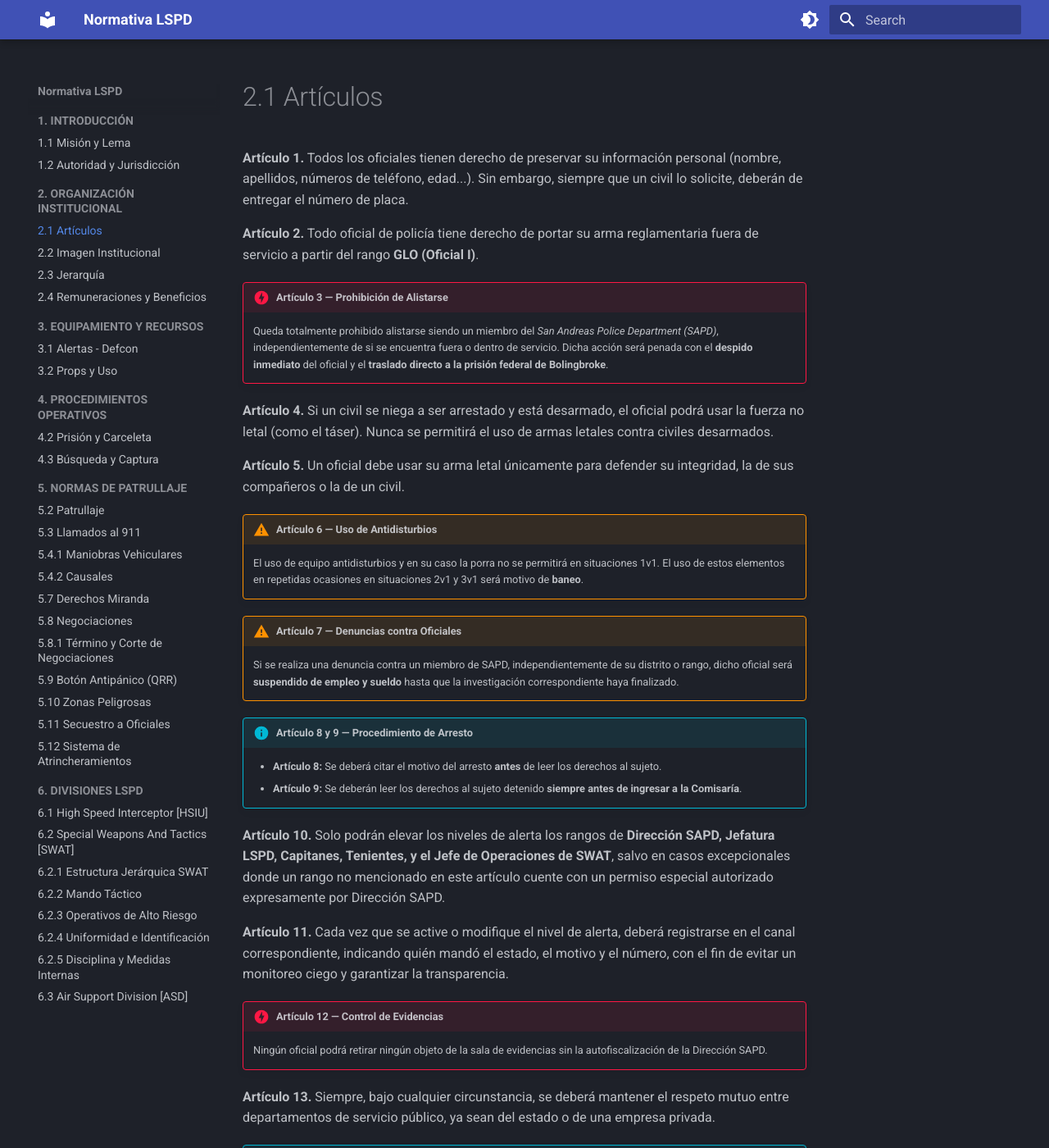
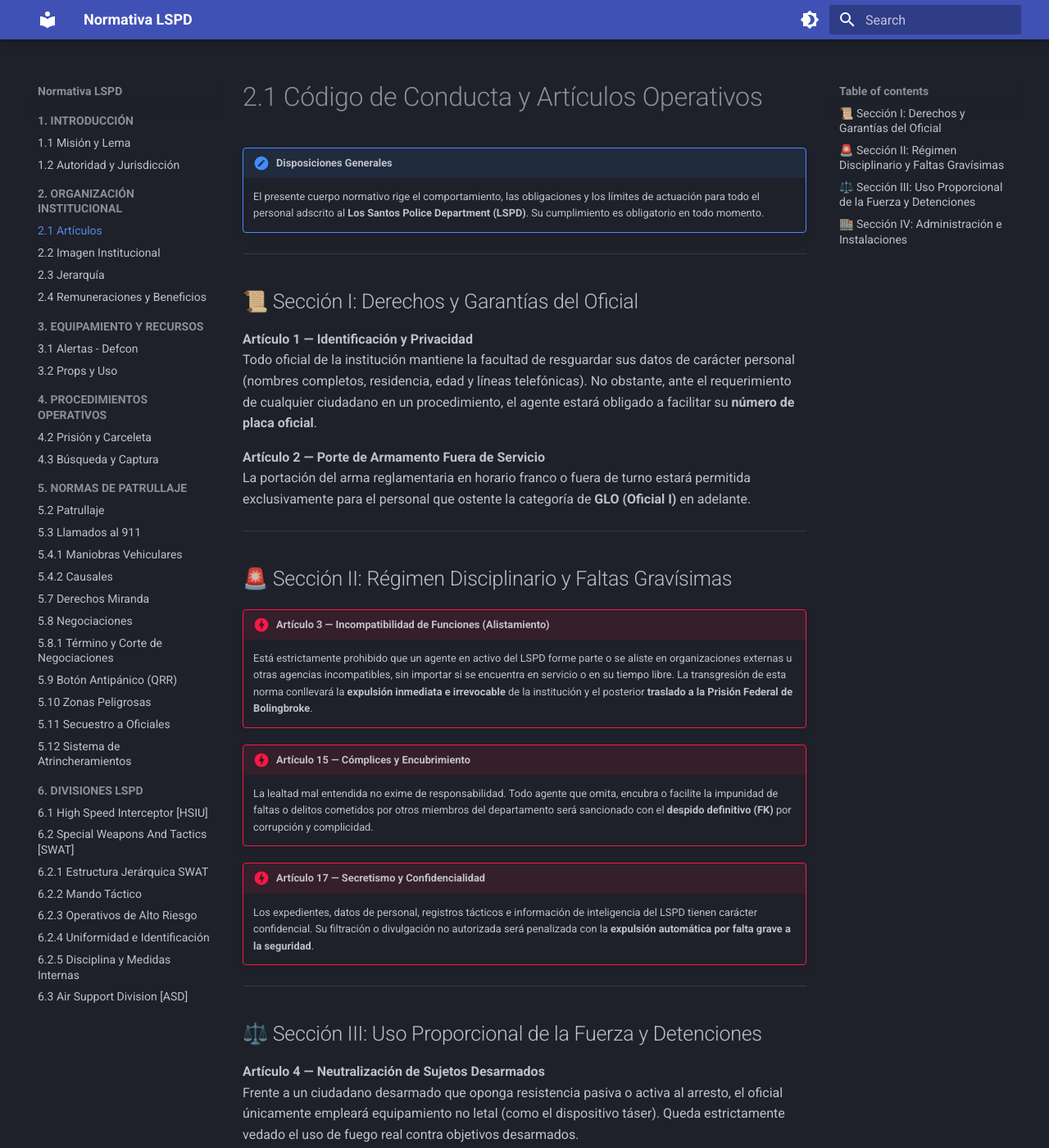
Before and after one commit to normativa-lspd-infinity-rp/Normativa-LSPD, an MkDocs documentation site: the page built from docs/organizacion/articulos.md, in a window 1280 px wide and 1400 px high. Shown: the whole window at 82% size. Built offline with MkDocs 1.6.1 and Material for MkDocs 9.7.7, drawn with Linux system fonts in a browser that asks for light colours; some of the changed text lies outside the part shown.

Commit message:
Update articulos.md

```diff
--- a/docs/organizacion/articulos.md
+++ b/docs/organizacion/articulos.md
@@ -1,47 +1,69 @@
-# 2.1 Artículos
+# 2.1 Código de Conducta y Artículos Operativos
 
-**Artículo 1.** Todos los oficiales tienen derecho de preservar su información personal (nombre, apellidos, números de teléfono, edad...). Sin embargo, siempre que un civil lo solicite, deberán de entregar el número de placa.
+!!! note "Disposiciones Generales"
+    El presente cuerpo normativo rige el comportamiento, las obligaciones y los límites de actuación para todo el personal adscrito al **Los Santos Police Department (LSPD)**. Su cumplimiento es obligatorio en todo momento.
 
-**Artículo 2.** Todo oficial de policía tiene derecho de portar su arma reglamentaria fuera de servicio a partir del rango **GLO (Oficial I)**.
+---
 
-!!! danger "Artículo 3 — Prohibición de Alistarse"
-    Queda totalmente prohibido alistarse siendo un miembro del *San Andreas Police Department (SAPD)*, independientemente de si se encuentra fuera o dentro de servicio. Dicha acción será penada con el **despido inmediato** del oficial y el **traslado directo a la prisión federal de Bolingbroke**.
+## 📜 Sección I: Derechos y Garantías del Oficial
 
-**Artículo 4.** Si un civil se niega a ser arrestado y está desarmado, el oficial podrá usar la fuerza no letal (como el táser). Nunca se permitirá el uso de armas letales contra civiles desarmados.
+**Artículo 1 — Identificación y Privacidad**
+Todo oficial de la institución mantiene la facultad de resguardar sus datos de carácter personal (nombres completos, residencia, edad y líneas telefónicas). No obstante, ante el requerimiento de cualquier ciudadano en un procedimiento, el agente estará obligado a facilitar su **número de placa oficial**.
 
-**Artículo 5.** Un oficial debe usar su arma letal únicamente para defender su integridad, la de sus compañeros o la de un civil.
+**Artículo 2 — Porte de Armamento Fuera de Servicio**
+La portación del arma reglamentaria en horario franco o fuera de turno estará permitida exclusivamente para el personal que ostente la categoría de **GLO (Oficial I)** en adelante.
 
-!!! warning "Artículo 6 — Uso de Antidisturbios"
-    El uso de equipo antidisturbios y en su caso la porra no se permitirá en situaciones 1v1. El uso de estos elementos en repetidas ocasiones en situaciones 2v1 y 3v1 será motivo de **baneo**.
+---
 
-!!! warning "Artículo 7 — Denuncias contra Oficiales"
-    Si se realiza una denuncia contra un miembro de SAPD, independientemente de su distrito o rango, dicho oficial será **suspendido de empleo y sueldo** hasta que la investigación correspondiente haya finalizado.
+## 🚨 Sección II: Régimen Disciplinario y Faltas Gravísimas
 
-!!! info "Artículo 8 y 9 — Procedimiento de Arresto"
-    * **Artículo 8:** Se deberá citar el motivo del arresto **antes** de leer los derechos al sujeto.
-    * **Artículo 9:** Se deberán leer los derechos al sujeto detenido **siempre antes de ingresar a la Comisaría**.
+!!! danger "Artículo 3 — Incompatibilidad de Funciones (Alistamiento)"
+    Está estrictamente prohibido que un agente en activo del LSPD forme parte o se aliste en organizaciones externas u otras agencias incompatibles, sin importar si se encuentra en servicio o en su tiempo libre. La transgresión de esta norma conllevará la **expulsión inmediata e irrevocable** de la institución y el posterior **traslado a la Prisión Federal de Bolingbroke**.
 
-**Artículo 10.** Solo podrán elevar los niveles de alerta los rangos de **Dirección SAPD, Jefatura LSPD, Capitanes, Tenientes, y el Jefe de Operaciones de SWAT**, salvo en casos excepcionales donde un rango no mencionado en este artículo cuente con un permiso especial autorizado expresamente por Dirección SAPD.
+!!! danger "Artículo 15 — Cómplices y Encubrimiento"
+    La lealtad mal entendida no exime de responsabilidad. Todo agente que omita, encubra o facilite la impunidad de faltas o delitos cometidos por otros miembros del departamento será sancionado con el **despido definitivo (FK)** por corrupción y complicidad.
 
-**Artículo 11.** Cada vez que se active o modifique el nivel de alerta, deberá registrarse en el canal correspondiente, indicando quién mandó el estado, el motivo y el número, con el fin de evitar un monitoreo ciego y garantizar la transparencia.
+!!! danger "Artículo 17 — Secretismo y Confidencialidad"
+    Los expedientes, datos de personal, registros tácticos e información de inteligencia del LSPD tienen carácter confidencial. Su filtración o divulgación no autorizada será penalizada con la **expulsión automática por falta grave a la seguridad**.
 
-!!! danger "Artículo 12 — Control de Evidencias"
-    Ningún oficial podrá retirar ningún objeto de la sala de evidencias sin la autofiscalización de la Dirección SAPD.
+---
 
-**Artículo 13.** Siempre, bajo cualquier circunstancia, se deberá mantener el respeto mutuo entre departamentos de servicio público, ya sean del estado o de una empresa privada.
+## ⚖️ Sección III: Uso Proporcional de la Fuerza y Detenciones
 
-!!! info "Artículo 14 — Cacheo de Detenidos"
-    Todo detenido que ingrese al calabozo, ya sea en calidad de detenido o retenido, deberá ser cacheado obligatoriamente. Se le retirará cualquier arma letal y/o blanca utilizando los comandos `/me` de forma adecuada.
+**Artículo 4 — Neutralización de Sujetos Desarmados**
+Frente a un ciudadano desarmado que oponga resistencia pasiva o activa al arresto, el oficial únicamente empleará equipamiento no letal (como el dispositivo táser). Queda estrictamente vedado el uso de fuego real contra objetivos desarmados.
 
-!!! example "Ejemplo de Comandos de Cacheo"
-    * `/me le realiza un cacheo superficial buscando objetos peligrosos o ilegales`
-    * `/me le retira armas, municiones y objetos punzocortantes, guardándolos en su bolso táctico`
+**Artículo 5 — Legítima Defensa**
+El armamento de fuego convencional se utilizará única y exclusivamente en respuesta a una amenaza inminente contra la vida del propio oficial, sus compañeros o terceros.
 
-!!! danger "Artículo 15 — Encubrimiento"
-    Los oficiales que decidan encubrir las faltas o delitos de sus compañeros recibirán **FK / despido definitivo** de la institución.
+!!! warning "Artículo 6 — Normativa de Material Antidisturbios"
+    El uso de bastones tácticos o equipamiento antidisturbios se limita a la gestión de multitudes y contención controlada. Queda prohibido su empleo sistemático en enfrentamientos individuales (1v1). El abuso recurrente de estas herramientas en situaciones de ventaja numérica (2v1 o 3v1) derivará en **sanciones administrativas severas**.
 
-!!! warning "Artículo 16 — Acceso a Instalaciones"
-    Toda persona ajena a SAPD tiene estrictamente prohibido acceder a las instalaciones policiales de cualquiera de las comisarías. Únicamente podrán acceder aquellos civiles que tengan razones justificadas y cuenten con la compañía directa de un oficial de policía.
+!!! info "Artículos 8 y 9 — Garantías en el Arresto"
+    * **Lectura de Causa:** El motivo legal de la detención debe ser notificado al ciudadano **antes** de dar lectura a sus derechos.
+    * **Miranda:** La lectura formal de los derechos constitucionales debe realizarse de forma obligatoria **previo al ingreso a las dependencias de la Comisaría**.
 
-!!! danger "Artículo 17 — Confidencialidad e Información"
-    La información de todos los oficiales de la SAPD es estrictamente confidencial. Queda prohibida su filtración; quien rompa esta norma será **expulsado por corrupción con efecto inmediato**.
+!!! info "Artículo 14 — Protocolo de Celdas y Cacheo"
+    Sin excepción, toda persona que ingrese al área de calabozos (sea como detenida o retenida) deberá ser sometida a una inspección de seguridad obligatoria para el decomiso de objetos punzocortantes, sustancias ilícitas y armamento.
+
+---
+
+## 🏬 Sección IV: Administración e Instalaciones
+
+**Artículo 7 — Investigaciones Internas y Suspensiones**
+Ante una denuncia formal radicada contra un integrante del LSPD, el departamento iniciará un expediente preventivo. El oficial implicado quedará **suspendido de sus funciones y sueldo** mientras dure el proceso investigativo.
+
+**Artículo 10 — Gestión de Alertas Institucionales**
+La modificación de los niveles de alerta operativa queda reservada a la **Dirección LSPD, Jefatura, Capitanes, Tenientes y la Jefatura de SWAT**. Cualquier otro rango requerirá una autorización expresa por parte del mando superior.
+
+**Artículo 11 — Trazabilidad de Alertas**
+Cada actualización en el nivel de alerta debe ser publicada en el canal oficial correspondiente, especificando el oficial autorizante, la justificación táctica y el código asignado.
+
+!!! danger "Artículo 12 — Custodia de Cadena de Evidencias"
+    El acceso a la sala de evidencias y la extracción de cualquier elemento depositado en ella requerirá la supervisión y validación obligatoria de la Dirección LSPD.
+
+**Artículo 13 — Relaciones Interinstitucionales**
+Los agentes mantendrán un trato estrictamente profesional, decoroso y respetuoso con todos los miembros de organismos de emergencia, instituciones del estado y entidades privadas.
+
+!!! warning "Artículo 16 — Perímetro de Seguridad en Comisarías"
+    El acceso a las zonas operativas e internas de las comisarías del LSPD está restringido al personal autorizado. Los civiles solo podrán ingresar bajo causa justificada y custodiados continuamente por un oficial en servicio.
```
